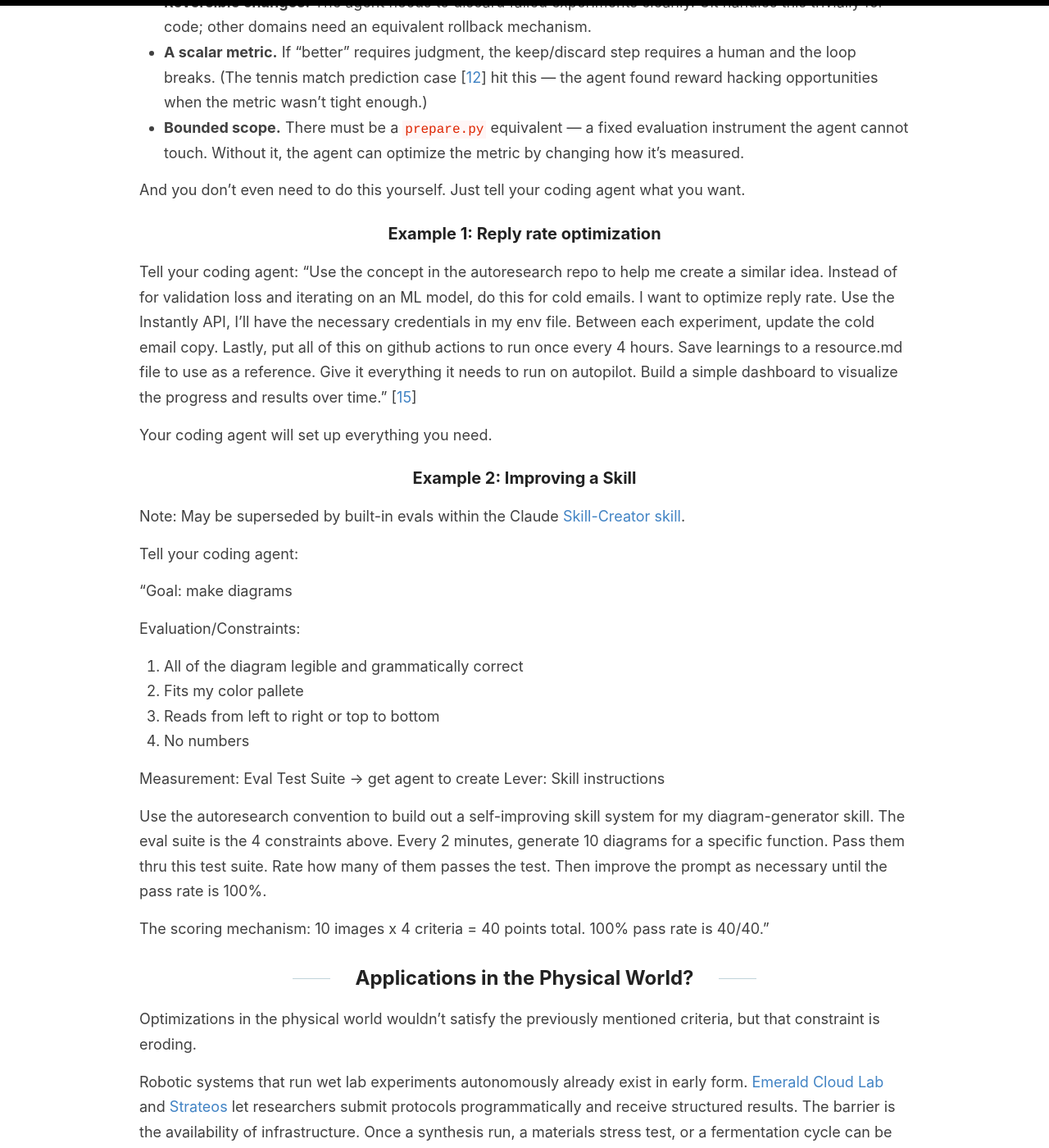
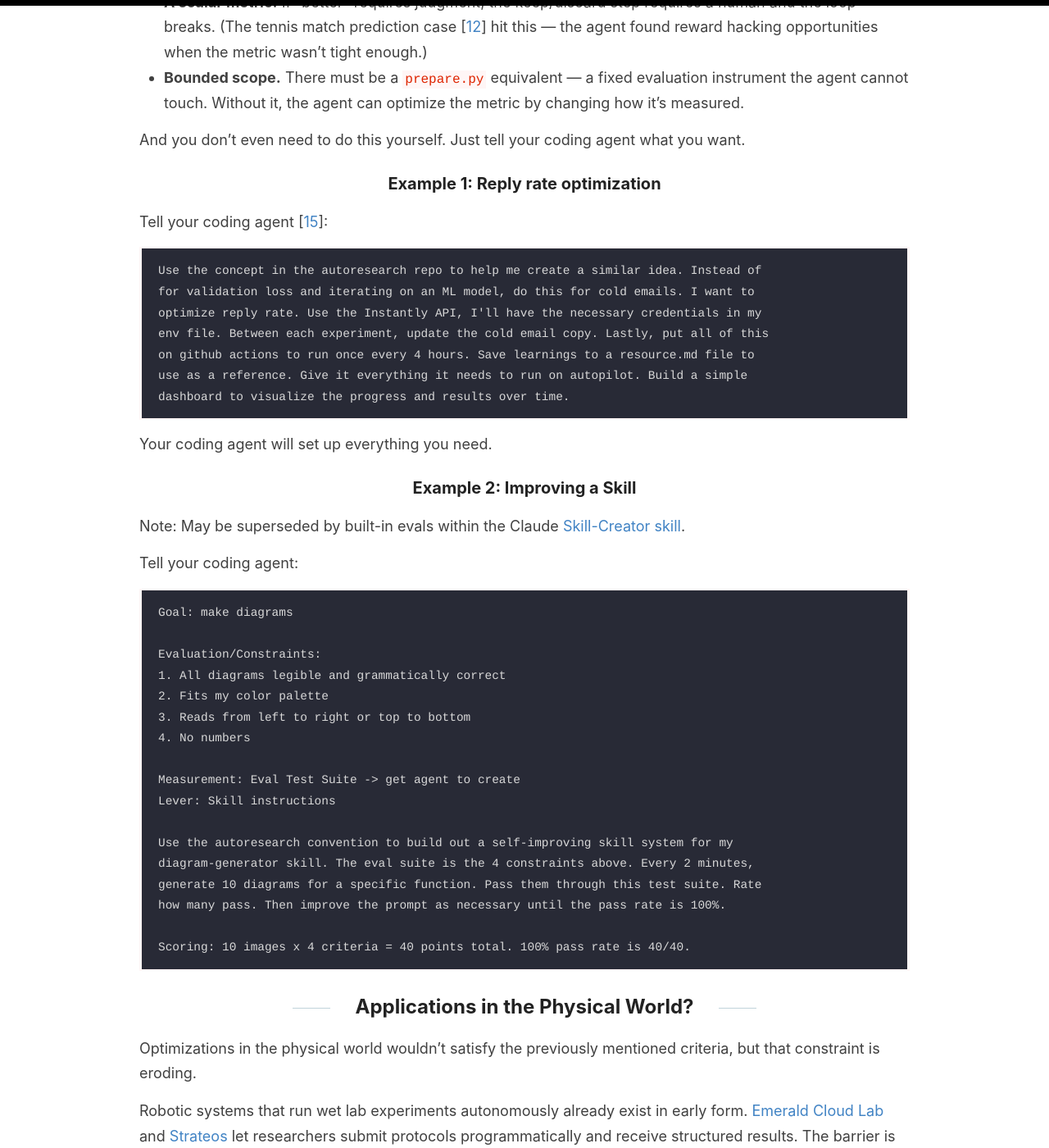
Before and after one commit to kfchou/kfchou.github.io, a Jekyll site: the page built from _posts/2026-04-10-autoresearch.md, in a window 1280 px wide and 1400 px high, scrolled down 5563 px. Shown: the whole window at 82% size. Built offline with Jekyll 4.4.1, drawn with Linux system fonts in a browser that asks for light colours; comment, search, counter and statistics services are not loaded; some of the changed text lies outside the part shown.

Commit message:
fix minor issues

````diff
--- a/_posts/2026-04-10-autoresearch.md
+++ b/_posts/2026-04-10-autoresearch.md
@@ -56,7 +56,7 @@
 
 In the original repo, the performance metric is `val_bpb` — validation bits per byte. Lower is better, and it's architecture-independent, so a change that doubles model size is compared fairly against one that just tweaks the learning rate. Each run takes 5 minutes. At 12 experiments per hour, you wake up to ~100 data points.
 
-The thing being optimized is not a config file. It's the research artifact itself — the model architecture, optimizer choice, attention patterns, batch size schedule. This is beyond automated hyperparameter tuning: *"the LLM explores serially learning along the way, and can tool use and change code arbitrarily"* [[2]]. In round 2 of Karpathy's own runs, the agent implemented novel architecture changes — a smear gate and a backout skip connection — that actually helped. That's not hyperparameter tuning anymore, that's architectural update with new logic.
+The thing being optimized is not a config file. It's the research artifact itself — the model architecture, optimizer choice, attention patterns, batch size schedule. This is beyond automated hyperparameter tuning: *"the LLM explores serially learning along the way, and can tool use and change code arbitrarily"* [[2]]. In round 2 of Karpathy's own runs, the agent implemented novel architecture changes — a smear gate and a backout skip connection — that actually helped. That's not hyperparameter tuning; that's new architecture.
 
 ### Design Constraints
 
@@ -76,7 +76,7 @@
 
 > Give an agent a **single artifact to modify**, a **program that evaluates it**, a **fixed evaluation budget**, and a **scalar metric**. Let it hill-climb autonomously.
 
-Instead of editing the artifact directly (the training code), you edit the instructions (`program.md`). You are now a research director -- programming the process, not the experiments. And instead of defining the search space, you're defining the *strategy* — what kinds of changes to prioritize, what constraints to respect, when to be conservative.
+Instead of editing the artifact directly (the training code), you edit the instructions (`program.md`). You are now a research director — programming the process, not the experiments. And instead of defining the search space, you're defining the *strategy* — what kinds of changes to prioritize, what constraints to respect, when to be conservative.
 
 The precondition that makes this work is that **the evaluation must be a script**. `uv run train.py > run.log && grep val_bpb run.log`. One command, one number. The agent closes the loop itself, with no human in the measurement path.
 
@@ -113,7 +113,7 @@
 | Pricing pages | Checkout conversion | Analytics API |
 | Product descriptions | Add-to-cart rate | E-commerce platform API |
 
-The type of optimizations above are usually done via A/B tests. Let your AI Agent handle them.
+These types of optimizations are usually done via A/B tests. Let your AI agent handle them.
 
 ## Setting Up Autoresearch
 
@@ -128,7 +128,17 @@
 
 ### Example 1: Reply rate optimization
 
-Tell your coding agent: "Use the concept in the autoresearch repo to help me create a similar idea. Instead of for validation loss and iterating on an ML model, do this for cold emails. I want to optimize reply rate. Use the Instantly API, I'll have the necessary credentials in my env file. Between each experiment, update the cold email copy. Lastly, put all of this on github actions to run once every 4 hours. Save learnings to a resource.md file to use as a reference. Give it everything it needs to run on autopilot. Build a simple dashboard to visualize the progress and results over time." [[15]]
+Tell your coding agent [[15]]:
+
+```text
+Use the concept in the autoresearch repo to help me create a similar idea. Instead of
+for validation loss and iterating on an ML model, do this for cold emails. I want to
+optimize reply rate. Use the Instantly API, I'll have the necessary credentials in my
+env file. Between each experiment, update the cold email copy. Lastly, put all of this
+on github actions to run once every 4 hours. Save learnings to a resource.md file to
+use as a reference. Give it everything it needs to run on autopilot. Build a simple
+dashboard to visualize the progress and results over time.
+```
 
 Your coding agent will set up everything you need.
 
@@ -138,21 +148,25 @@
 
 Tell your coding agent:
 
-"Goal: make diagrams
+```text
+Goal: make diagrams
 
 Evaluation/Constraints:
-
-1. All of the diagram legible and grammatically correct
-2. Fits my color pallete
+1. All diagrams legible and grammatically correct
+2. Fits my color palette
 3. Reads from left to right or top to bottom
 4. No numbers
 
 Measurement: Eval Test Suite -> get agent to create
 Lever: Skill instructions
 
-Use the autoresearch convention to build out a self-improving skill system for my diagram-generator skill. The eval suite is the 4 constraints above. Every 2 minutes, generate 10 diagrams for a specific function. Pass them thru this test suite. Rate how many of them passes the test. Then improve the prompt as necessary until the pass rate is 100%.
+Use the autoresearch convention to build out a self-improving skill system for my
+diagram-generator skill. The eval suite is the 4 constraints above. Every 2 minutes,
+generate 10 diagrams for a specific function. Pass them through this test suite. Rate
+how many pass. Then improve the prompt as necessary until the pass rate is 100%.
 
-The scoring mechanism: 10 images x 4 criteria = 40 points total. 100% pass rate is 40/40."
+Scoring: 10 images x 4 criteria = 40 points total. 100% pass rate is 40/40.
+```
 
 ## Applications in the Physical World?
 
@@ -161,8 +175,6 @@
 Robotic systems that run wet lab experiments autonomously already exist in early form. [Emerald Cloud Lab][13] and [Strateos][14] let researchers submit protocols programmatically and receive structured results. The barrier is the availability of infrastructure. Once a synthesis run, a materials stress test, or a fermentation cycle can be initiated by an API call and returns a JSON payload, the autoresearch loop applies directly.
 
 The same logic extends further: a network of environmental sensors returning air quality readings, a robotics testbed where a policy runs and reports task completion rate, a precision agriculture deployment where irrigation schedules get evaluated against soil moisture telemetry. The evaluation oracle doesn't have to be a Python script — it has to be *something that returns a number without a human in the path*. Physical sensors, closed-loop labs, and simulation environments that mirror real hardware are all converging on that property.
-
-Don't be surprised if this framework is used in physical systems in the near future.
 
 ## References
 
````
Also changed, not shown: other parts of _posts/2026-04-10-autoresearch.md (+1 -1 lines).
